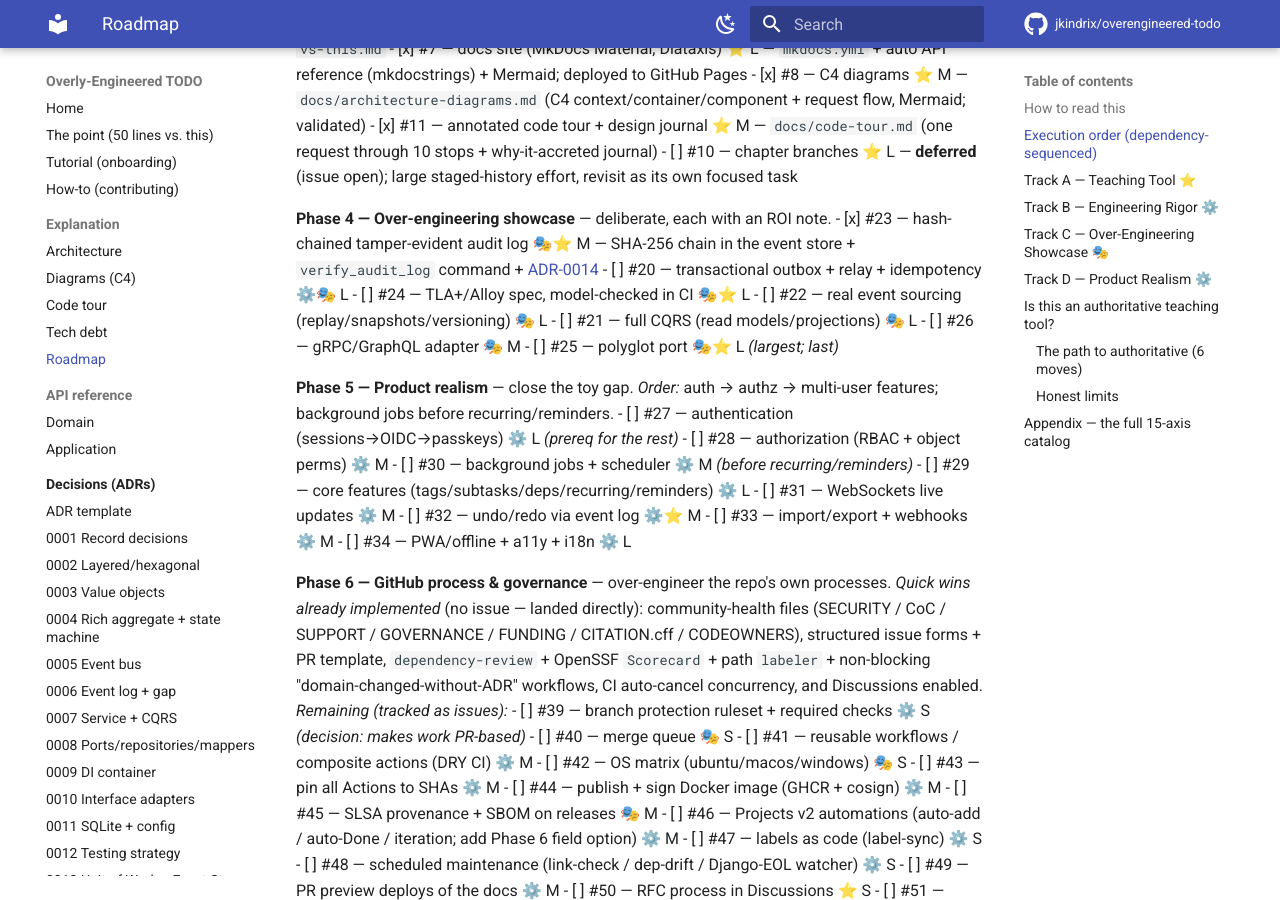
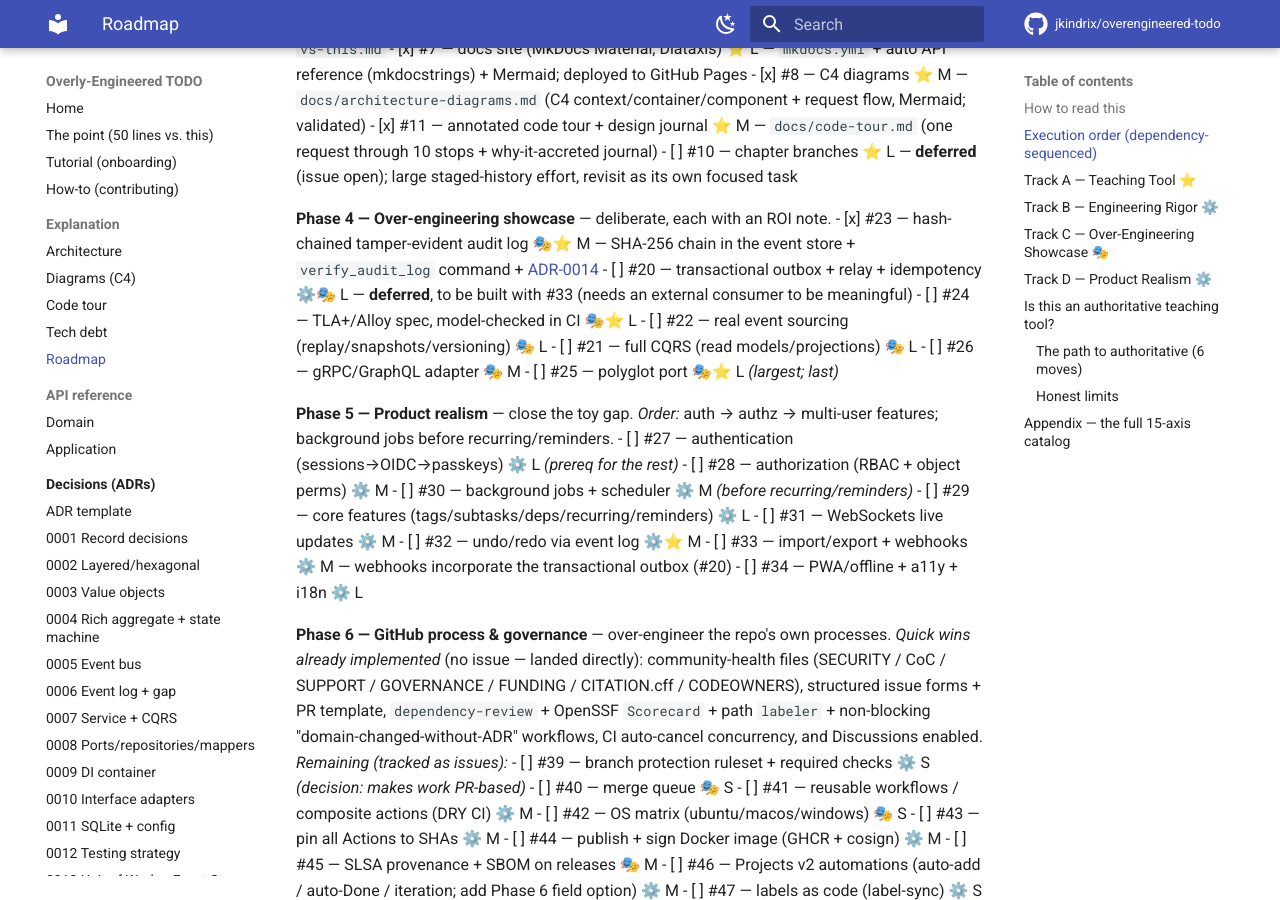
Before and after one commit to jkindrix/overengineered-todo, an MkDocs documentation site: the page built from docs/ROADMAP.md, in a window 1280 px wide and 900 px high, scrolled down 1596 px. Built offline with MkDocs 1.6.1 and Material for MkDocs 9.7.7, drawn with Linux system fonts in a browser that asks for light colours; comment, search, counter and statistics services are not loaded.

Commit message:
docs(roadmap): defer #20 (outbox) to be built with #33 (webhooks)

```diff
--- a/docs/ROADMAP.md
+++ b/docs/ROADMAP.md
@@ -68,7 +68,7 @@ teaching goal without it.)*
 
 **Phase 4 — Over-engineering showcase** — deliberate, each with an ROI note.
 - [x] #23 — hash-chained tamper-evident audit log 🎭⭐ M — SHA-256 chain in the event store + `verify_audit_log` command + [ADR-0014](adr/0014-tamper-evident-audit-log.md)
-- [ ] #20 — transactional outbox + relay + idempotency ⚙️🎭 L
+- [ ] #20 — transactional outbox + relay + idempotency ⚙️🎭 L — **deferred**, to be built with #33 (needs an external consumer to be meaningful)
 - [ ] #24 — TLA+/Alloy spec, model-checked in CI 🎭⭐ L
 - [ ] #22 — real event sourcing (replay/snapshots/versioning) 🎭 L
 - [ ] #21 — full CQRS (read models/projections) 🎭 L
@@ -83,7 +83,7 @@ multi-user features; background jobs before recurring/reminders.
 - [ ] #29 — core features (tags/subtasks/deps/recurring/reminders) ⚙️ L
 - [ ] #31 — WebSockets live updates ⚙️ M
 - [ ] #32 — undo/redo via event log ⚙️⭐ M
-- [ ] #33 — import/export + webhooks ⚙️ M
+- [ ] #33 — import/export + webhooks ⚙️ M — webhooks incorporate the transactional outbox (#20)
 - [ ] #34 — PWA/offline + a11y + i18n ⚙️ L
 
 **Phase 6 — GitHub process & governance** — over-engineer the repo's own processes.
```
